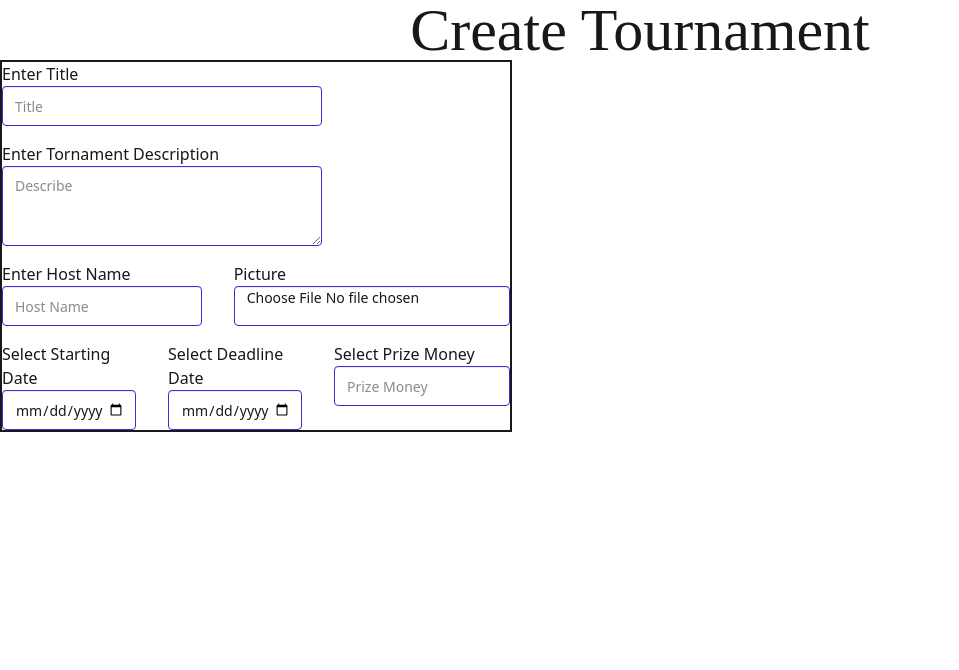
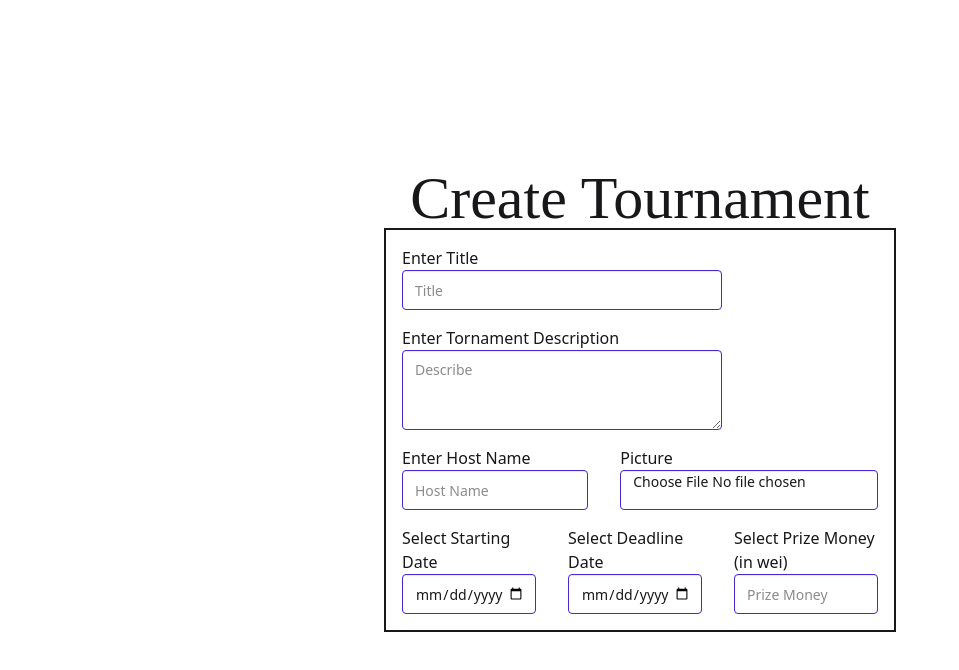
Before and after one commit to lord-cyclone100/Hack4Bengal, a React (Vite) app in the folder client/: page /createtournament in a window 1280 px wide. Shown: the top 670 px of the page, without its empty margins (0-959 px from the left). Built offline with nearby package versions, Linux system fonts and the light colour scheme; no server answers; a web font is replaced by a local one; what @civic/auth would draw is missing.

Commit message:
create tournament page

```diff
--- a/client/src/App.jsx
+++ b/client/src/App.jsx
@@ -1,43 +1,39 @@
-import { useEffect, useState } from 'react'
-import './App.css'
-import { Navbar } from './components/Navbar'
-import { Card } from './components/Card'
-import Lenis from "lenis";
+import { useEffect } from 'react';
+import './App.css';
+import { Navbar } from './components/Navbar';
 import { Footer } from './components/Footer';
 import { Home } from './pages/Home';
-import { BrowserRouter, Route, Routes } from 'react-router-dom'
+import { Route, Routes, useLocation } from 'react-router-dom';
 import { Login } from './pages/Login';
-import { Register } from './pages/Register';
 import { Contact } from './pages/Contact';
+import Lenis from 'lenis';
+import { CreateTournament } from './pages/CreateTournament';
 
 export const BACKEND_URL = import.meta.env.VITE_BACKEND_URL;
 
+export const App = () => {
+  const location = useLocation();
+  const hideLayout = location.pathname === '/createtournament';
 
-export const App = () => {
-
-  useEffect(()=>{
+  useEffect(() => {
     const lenis = new Lenis();
-    function raf(time){
+    function raf(time) {
       lenis.raf(time);
       requestAnimationFrame(raf);
     }
     requestAnimationFrame(raf);
-  },[])
+  }, []);
 
   return (
     <>
-      {/* <BrowserRouter>
-        <Navbar/>
-        <Routes>
-          <Route path='/' element={<Home/>}/>
-          <Route path='/createtournament' element={<Register/>}/>
-          <Route path='/login/metamask' element={<Login/>}/>
-          <Route path='/dashboard/:id' element={<Contact/>}/>
-        </Routes>
-
-      </BrowserRouter>
-      <Footer /> */}
-      <Register/>
+      {!hideLayout && <Navbar />}
+      <Routes>
+        <Route path='/' element={<Home />} />
+        <Route path='/createtournament' element={<CreateTournament />} />
+        <Route path='/login/metamask' element={<Login />} />
+        <Route path='/dashboard/:id' element={<Contact />} />
+      </Routes>
+      {!hideLayout && <Footer />}
     </>
-  )
-}
+  );
+};
--- a/client/src/main.jsx
+++ b/client/src/main.jsx
@@ -1,13 +1,16 @@
-import { StrictMode } from 'react'
-import { createRoot } from 'react-dom/client'
-import './index.css'
-import { App } from './App.jsx'
-import { CivicAuthProvider,UserButton } from "@civic/auth/react";
+import { StrictMode } from 'react';
+import { createRoot } from 'react-dom/client';
+import './index.css';
+import { App } from './App.jsx';
+import { CivicAuthProvider } from "@civic/auth/react";
+import { BrowserRouter } from 'react-router-dom';
 
 createRoot(document.getElementById('root')).render(
   <StrictMode>
     <CivicAuthProvider clientId={import.meta.env.VITE_CLIENTID}>
-      <App />
+      <BrowserRouter>
+        <App />
+      </BrowserRouter>
     </CivicAuthProvider>
-  </StrictMode>,
-)
+  </StrictMode>
+);
--- /dev/null
+++ b/client/src/pages/CreateTournament.jsx
@@ -0,0 +1,50 @@
+import { useRef, useState } from "react";
+
+export const CreateTournament = () => {
+    const [date, setDate] = useState();
+
+    return (
+        <main className="h-screen w-full flex justify-center items-center">
+            <div className="flex justify-center items-center flex-col">
+                <h1 className="font-game2 text-6xl text-center">Create Tournament</h1>
+                <div className=" border-2 w-[40vw] p-4">
+                    <form className="flex flex-col gap-4">
+                        <div className="flex flex-col items-start">
+                            <label htmlFor="title">Enter Title</label>
+                            <input type="text" placeholder="Title" className="input input-primary" />
+                        </div>
+                        <div className="flex flex-col items-start w-90">
+                            <label htmlFor="description">Enter Tornament Description</label>
+                            <textarea placeholder="Describe" name="description" className="textarea textarea-primary"></textarea>
+                        </div>
+                        <div className="flex gap-8">
+                            <div className="flex flex-col items-start w-54">
+                                <label htmlFor="hostname">Enter Host Name</label>
+                                <input type="text" placeholder="Host Name" name="hostname" className="input input-primary" />
+                            </div>
+                            <div className="flex flex-col items-start">
+                                <label htmlFor="title">Picture</label>
+                                <input type="file" accept="image/*" placeholder="Title" className="input input-primary" />
+                            </div>
+                        </div>
+                        <div className="flex gap-8">
+                            <div className="flex flex-col items-start">
+                                <label htmlFor="startdate">Select Starting Date</label>
+                                <input type="date" placeholder="Starting Date" name="startdate" className="input input-primary" onChange={(e) => setDate(e.target.value)} />
+                            </div>
+                            <div className="flex flex-col items-start">
+                                <label htmlFor="deadline">Select Deadline Date</label>
+                                <input type="date" placeholder="Deadline Date" name="deadline" className="input input-primary" min={date} />
+                            </div>
+                            <div className="flex flex-col items-start">
+                                <label htmlFor="prizemoney">Select Prize Money (in wei)</label>
+                                <input type="text" placeholder="Prize Money" className="input input-primary" />
+                            </div>
+                        </div>
+                    </form>
+                </div>
+            </div>
+        </main>
+
+    );
+};
--- a/client/src/pages/Register.jsx
+++ /dev/null
@@ -1,44 +0,0 @@
-export const Register = () => {
-    return(
-        <>
-            <h1 className="font-game2 text-6xl text-center">Create Tournament</h1>
-            <div className=" border-2 w-[40vw]">
-                <form className="flex flex-col gap-4">
-                    <div className="flex flex-col items-start">
-                        <label htmlFor="title">Enter Title</label>
-                        <input type="text" placeholder="Title" className="input input-primary" />
-                    </div>
-                    <div className="flex flex-col items-start w-90">
-                        <label htmlFor="description">Enter Tornament Description</label>
-                        <textarea placeholder="Describe" name="description" className="textarea textarea-primary"></textarea>
-                    </div>
-                    <div className="flex gap-8">
-                        <div className="flex flex-col items-start w-54">
-                            <label htmlFor="hostname">Enter Host Name</label>
-                            <input type="text" placeholder="Host Name" name="hostname" className="input input-primary" />
-                        </div>
-                        <div className="flex flex-col items-start">
-                            <label htmlFor="title">Picture</label>
-                            <input type="file" accept="image/*" placeholder="Title" className="input input-primary" />
-                        </div>
-                    </div>
-                    <div className="flex gap-8">
-                        <div className="flex flex-col items-start">
-                            <label htmlFor="startdate">Select Starting Date</label>
-                            <input type="date" placeholder="Starting Date" name="startdate" className="input input-primary" />
-                        </div>
-                        <div className="flex flex-col items-start">
-                            <label htmlFor="deadline">Select Deadline Date</label>
-                            <input type="date" placeholder="Deadline Date" name="deadline" className="input input-primary" />
-                        </div>
-                        <div className="flex flex-col items-start">
-                            <label htmlFor="prizemoney">Select Prize Money</label>
-                            <input type="text" placeholder="Prize Money" className="input input-primary" />
-                        </div>
-                    </div>
-                </form>
-            </div>
-        </>
-
-    )
-}
```
